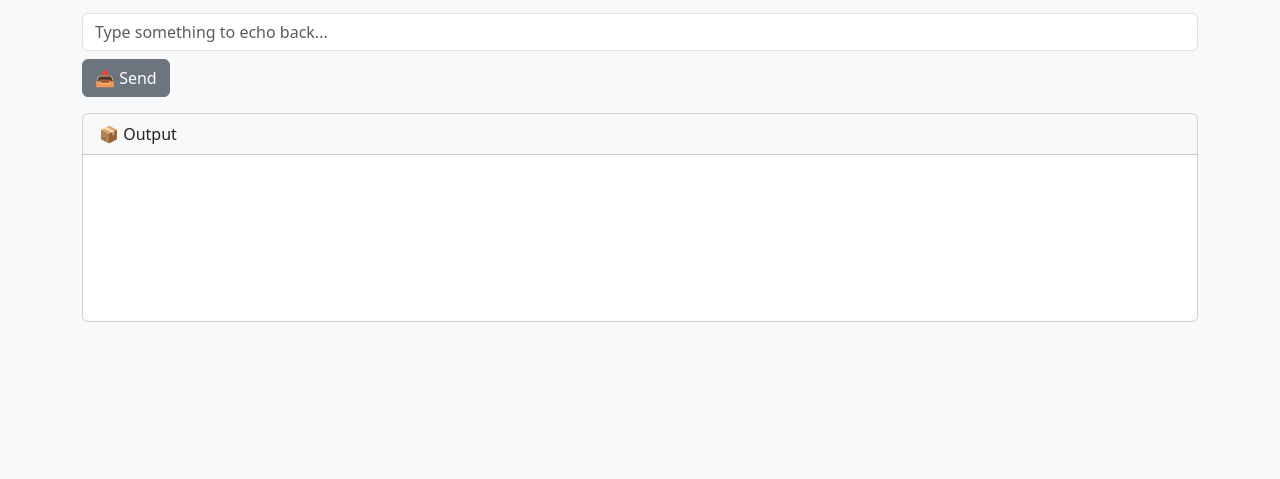
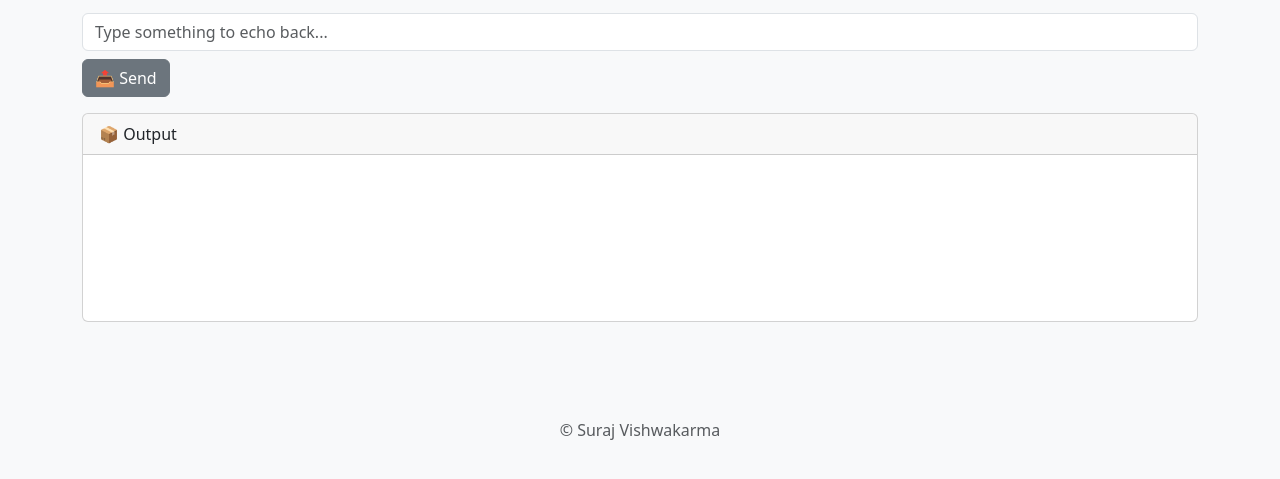
Before and after one commit to surajvish1/nodeCICD-githubAtions, a website: page public/index.html in a window 1280 px wide. Shown: the part 161-640 px from the top of the page. Drawn offline with nearby package versions, Linux system fonts and the light colour scheme.

Commit message:
Update index.html

```diff
--- a/public/index.html
+++ b/public/index.html
@@ -54,5 +54,9 @@
       document.getElementById('output').textContent = JSON.stringify(data, null, 2);
     }
   </script>
+  <footer class="text-center mt-5 mb-3 text-muted">
+  &copy; Suraj Vishwakarma
+</footer>
+
 </body>
 </html>
```
